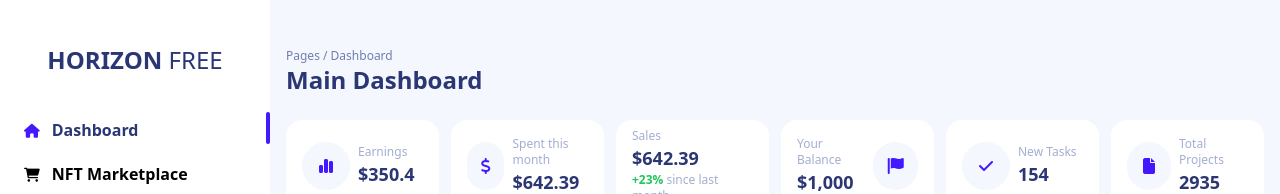
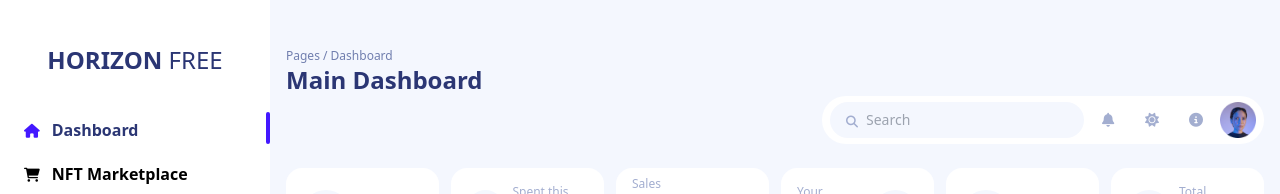
Before and after one commit to sina-byn/horizon-ui-dashboard, a React (Vite) app: page / in a window 1280 px wide. Shown: the top 194 px of the page. Built offline with nearby package versions, Linux system fonts and the light colour scheme; no server answers.

Commit message:
toolbar added

```diff
--- /dev/null
+++ b/src/components/SearchBox.tsx
@@ -0,0 +1,31 @@
+import { useContext } from 'react';
+import clsx from 'clsx';
+
+//* context
+import { SearchContext } from '../context/SearchContextProvider';
+
+const SearchBox = () => {
+  const { setQuery } = useContext(SearchContext)!;
+  const searchHandler = (e: React.ChangeEvent<HTMLInputElement>) =>
+    setQuery(e.target.value);
+
+  return (
+    <div
+      className={clsx(
+        'search-field self-end flex items-center h-10 sm:h-full max-w-full relative',
+        'bg-white sm:bg-light dark:bg-d-primary dark:sm:bg-d-primary-dark',
+        'rounded-full gap-x-2 px-4'
+      )}
+    >
+      <i className='fa-solid fa-search fa-xs mt-0.5' />
+      <input
+        type='text'
+        onChange={searchHandler}
+        placeholder='Search'
+        className='bg-transparent w-[8.3rem] sm:w-auto text-black dark:text-white text-sm outline-0 rounded-full dark:placeholder:text-white'
+      />
+    </div>
+  );
+};
+
+export default SearchBox;
--- /dev/null
+++ b/src/features/Toolbar.tsx
@@ -0,0 +1,36 @@
+import clsx from 'clsx';
+
+// * components
+import SearchBox from '../components/SearchBox';
+import ThemeSwitch from '../components/ThemeSwitch';
+
+const Toolbar = () => {
+  const toolbarIconClassName =
+    'fa-solid grid place-items-center w-10 h-10 text-sm rounded-full hover:bg-light dark:hover:bg-d-light cursor-pointer';
+
+  return (
+    <div
+      className={clsx(
+        'toolbar self-end flex flex-col-reverse sm:flex-row items-center gap-x-1 gap-y-2',
+        'w-full sm:w-auto sm:h-12 bg-transparent sm:bg-white dark:sm:bg-d-primary',
+        'text-neutral dark:text-white rounded-full sm:px-2 py-1.5 mt-2 sm:mt-0'
+      )}
+    >
+      <SearchBox />
+      <div
+        className={clsx(
+          'toolbar-icons self-end sm:self-center flex items-center gap-x-1',
+          'h-12 sm:h-full bg-white dark:bg-d-primary',
+          'rounded-full px-2 sm:px-0 py-1.5 sm:py-0'
+        )}
+      >
+        <i className={clsx('fa-bell', toolbarIconClassName)} />
+        <ThemeSwitch className={toolbarIconClassName} />
+        <i className={clsx('fa-info-circle', toolbarIconClassName)} />
+        <img src='/avatar.png' alt='profile' className='h-full' />
+      </div>
+    </div>
+  );
+};
+
+export default Toolbar;
--- a/src/layouts/MainLayout.tsx
+++ b/src/layouts/MainLayout.tsx
@@ -10,6 +10,7 @@ import SearchContextProvider from '../context/SearchContextProvider';
 // * components
 import Sidebar from '../features/Sidebar';
 import Breadcrumbs from '../components/Breadcrumbs';
+import Toolbar from '../features/Toolbar';
 import Footer from '../features/Footer';
 
 // * types
@@ -30,10 +31,10 @@ const MainLayout = ({ title, children }: MainLayoutProps) => {
           <main className='bg-light dark:bg-d-primary-dark px-4 pt-12 overflow-x-hidden overflow-y-auto'>
             <header className='page-header flex flex-col'>
               <Breadcrumbs />
-
               <h1 className='page-title text-primary dark:text-white text-2xl font-semibold'>
                 {title}
               </h1>
+              <Toolbar />
             </header>
             <div className='content grid grid-cols-12 auto-rows-max gap-3 mt-6'>
               {children}
```
